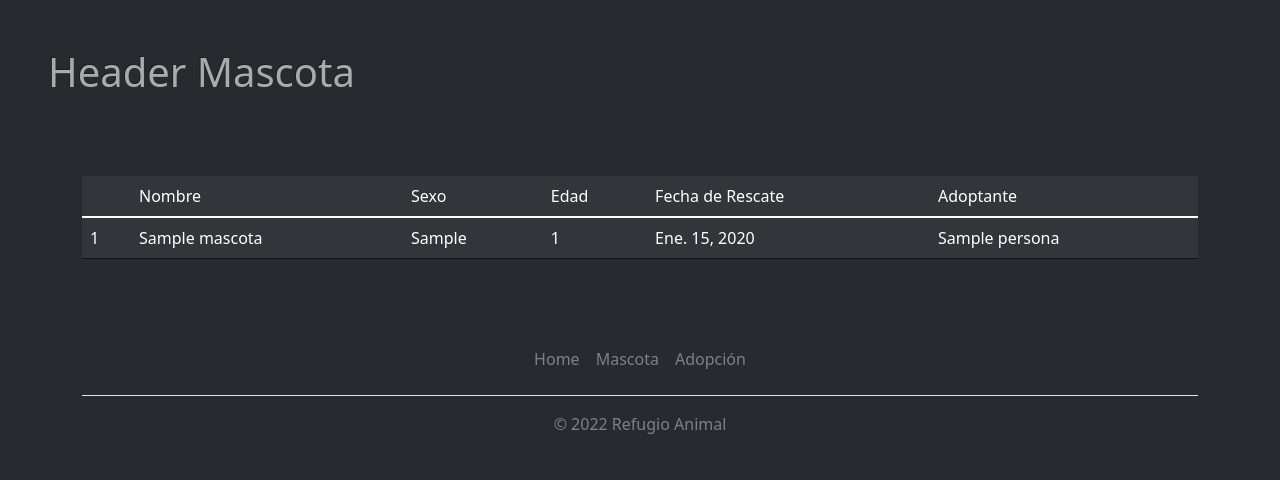
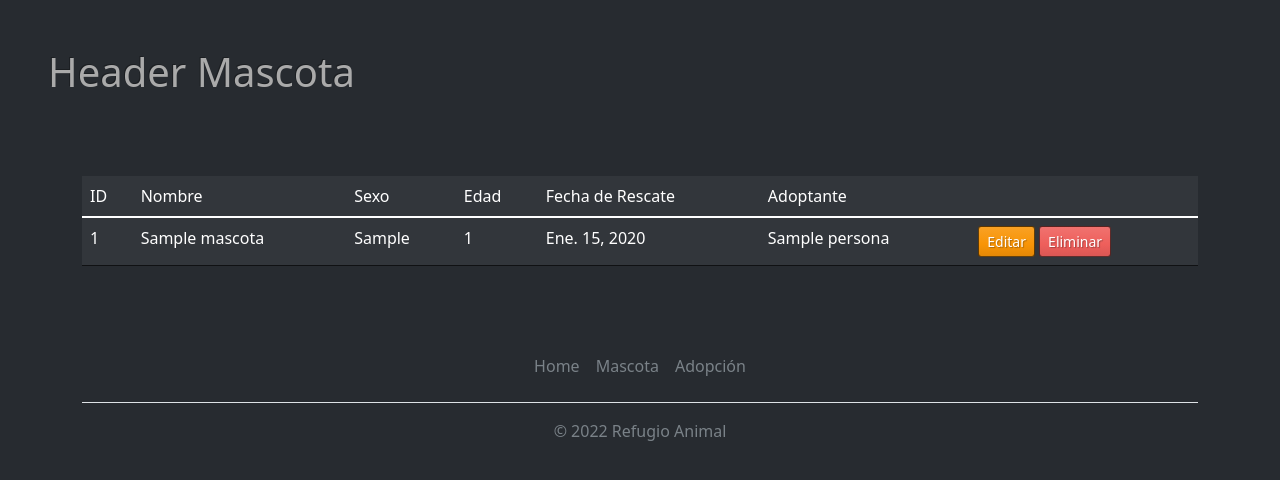
Before and after one commit to riveramosqueda/djangotest, a Django app: template templates/mascota/index.html in a window 1280 px wide. Shown: the part 58-538 px from the top of the page. Run offline with Django 3.2, Linux system fonts and the light colour scheme; the template is opened without the code that fills it: values that come from a table or form of the project are taken from there, others are empty; tables that the repository leaves empty hold one stand-in row (values such as "Sample post"); some libraries are stand-ins or nearby versions.

Commit message:
Added edit and delete for Mascota. Minor reworks

```diff
--- a/apps/mascota/urls.py
+++ b/apps/mascota/urls.py
@@ -1,10 +1,12 @@
 from django.conf.urls import url,include
 from django.urls import path
-from apps.mascota.views import index,mascota_view
+from apps.mascota.views import index,mascota_crear,mascota_editar,mascota_eliminar
 
 app_name = "mascota"
 
 urlpatterns = [
     url(r'^$', index, name='index'),
-    url('nuevo', mascota_view, name='nuevo'),
+    url(r'crear', mascota_crear, name='crear'),
+    url(r'editar/(?P<id>\d+)$', mascota_editar, name='editar'),
+    url(r'eliminar$', mascota_eliminar, name='eliminar'),
 ]
--- a/djangotest/urls.py
+++ b/djangotest/urls.py
@@ -19,7 +19,7 @@ from django.conf.urls import url,include
 urlpatterns = [
     url('admin/', admin.site.urls),
     #Custom urls
-    url('adopcion', include('apps.adopcion.urls'), name="adopcion"),
-    url('mascota', include('apps.mascota.urls'), name="mascota"),
+    url('adopcion/', include('apps.adopcion.urls'), name="adopcion"),
+    url('mascota/', include('apps.mascota.urls'), name="mascota"),
     #-----------
 ]
--- /dev/null
+++ b/static/js/crud/delete_modal.js
@@ -0,0 +1,10 @@
+$(document).ready(()=>{
+  $('a.btn.btn-sm.btn-danger').click((e)=>{
+    $('#delete_modal #delete_id').val($(e.target).data('delete_id')?($(e.target).data('delete_id')):(0));
+    $('#delete_modal').modal('toggle');
+  });
+
+  $('#delete_modal [data-dismiss="modal"]').click(()=>{
+    $('#delete_modal').modal('hide');
+  });
+});
--- /dev/null
+++ b/templates/base/crud/delete_modal.html
@@ -0,0 +1,21 @@
+<!-- Delete Modal -->
+<div class="modal fade" id="delete_modal" tabindex="-1" role="dialog" aria-labelledby="delete_modal" aria-hidden="true">
+  <div class="modal-dialog modal-dialog-centered" role="document">
+    <div class="modal-content">
+      <div class="modal-header">
+        <h5 class="modal-title" id="exampleModalLongTitle">Eliminar</h5>
+      </div>
+      <div class="modal-body">
+        ¿Está seguro que desea eliminar este registro?
+      </div>
+      <div class="modal-footer">
+        <button type="button" class="btn btn-secondary" data-dismiss="modal">Cancelar</button>
+        <form action="{% url 'mascota:eliminar' %}" method="POST">
+          {%  csrf_token %}
+          <input type="hidden" name="delete_id" id="delete_id">
+          <button type="submit" class="btn btn-danger">Eliminar</button>
+        </form>
+      </div>
+    </div>
+  </div>
+</div>
--- a/templates/mascota/index.html
+++ b/templates/mascota/index.html
@@ -1,4 +1,5 @@
 {% extends 'base/base.html' %}
+  {% load static %}
 
   {% block title %} Mascota {% endblock %}
 
@@ -9,12 +10,13 @@
       <table class="table">
         <thead>
           <tr>
-          <td></td>
+            <td>ID</td>
             <td>Nombre</td>
             <td>Sexo</td>
             <td>Edad</td>
             <td>Fecha de Rescate</td>
             <td>Adoptante</td>
+            <td></td>
           </tr>
         </thead>
         <tbody>
@@ -27,6 +29,10 @@
                 <td>{{ mascota.edad_aproximada }}</td>
                 <td>{{ mascota.fecha_rescate }}</td>
                 <td>{% if mascota.persona.nombre %} {{mascota.persona.nombre}} {% else %} --- {% endif %}</td>
+                <td>
+                  <a class="btn btn-sm btn-warning" href="{% url 'mascota:editar' mascota.id %}">Editar</a>
+                  <a class="btn btn-sm btn-danger" data-delete_id="{{ mascota.id }}">Eliminar</a>
+                </td>
               </tr>
             {% endfor %}
           {% else %}
@@ -35,4 +41,10 @@
         </tbody>
       </table>
     </div>
+
+    {% include 'base/crud/delete_modal.html' %}
   {% endblock %}
+
+  {% block footer_js %}
+    <script src="{% static 'js/crud/delete_modal.js' %}"></script>
+  {% endblock %}
```
Also changed, not shown: apps/mascota/views.py (+21 -3 lines). Lines whose indentation alone changed are shown as unchanged.
